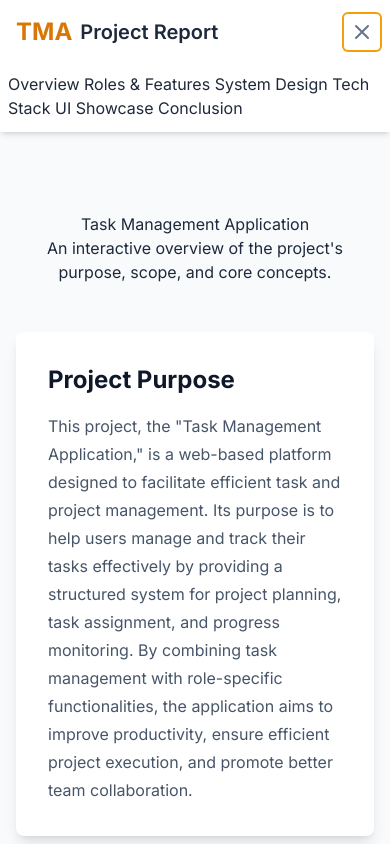
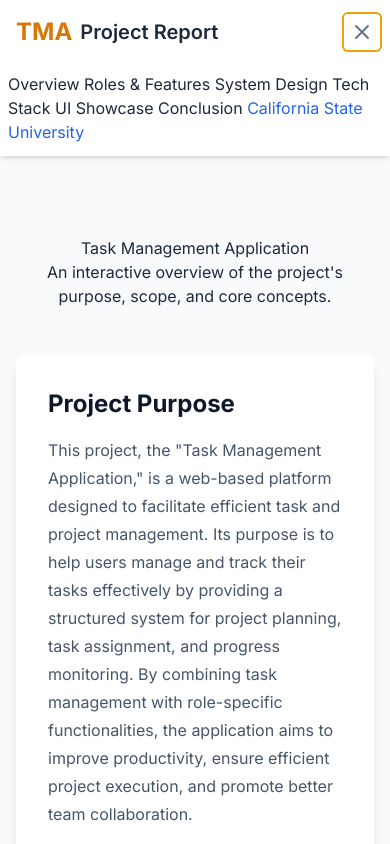
Before and after one commit to somatech-20/Tusk, a plain HTML site: page index.html in a window 390 px wide. Both pictures are taken after a click on the button "Open main menu". Shown: the top 844 px of the page. Drawn offline with nearby package versions, Linux system fonts and the light colour scheme.

Commit message:
Update footer link styling for CSU

```diff
--- a/index.html
+++ b/index.html
@@ -90,6 +90,7 @@
                 <a href="#tech" class="nav-link-mobile">Tech Stack</a>
                 <a href="#showcase" class="nav-link-mobile">UI Showcase</a>
                 <a href="#conclusion" class="nav-link-mobile">Conclusion</a>
+                <a class="text-blue-600 nav-link-mobile" href="https://scholarworks.lib.csusb.edu/cgi/viewcontent.cgi?article=3199&context=etd">California State University</a>
             </div>
         </div>
     </header>
@@ -349,7 +350,7 @@
 
     <footer class="bg-slate-800 mt-16 py-8">
         <div class="max-w-7xl mx-auto px-4 sm:px-6 lg:px-8 text-center text-slate-400">
-            <p>&copy; 2024 Interactive Project Report. This is a conceptual SPA based on the "Task Management Application" project report by <a href="https://scholarworks.lib.csusb.edu/cgi/viewcontent.cgi?article=3199&context=etd">California State University</a></p>
+            <p>&copy; 2024 Interactive Project Report. This is a conceptual SPA based on the "Task Management Application" project report by <a class="text-blue-600" href="https://scholarworks.lib.csusb.edu/cgi/viewcontent.cgi?article=3199&context=etd">California State University</a></p>
         </div>
     </footer>
 
```
